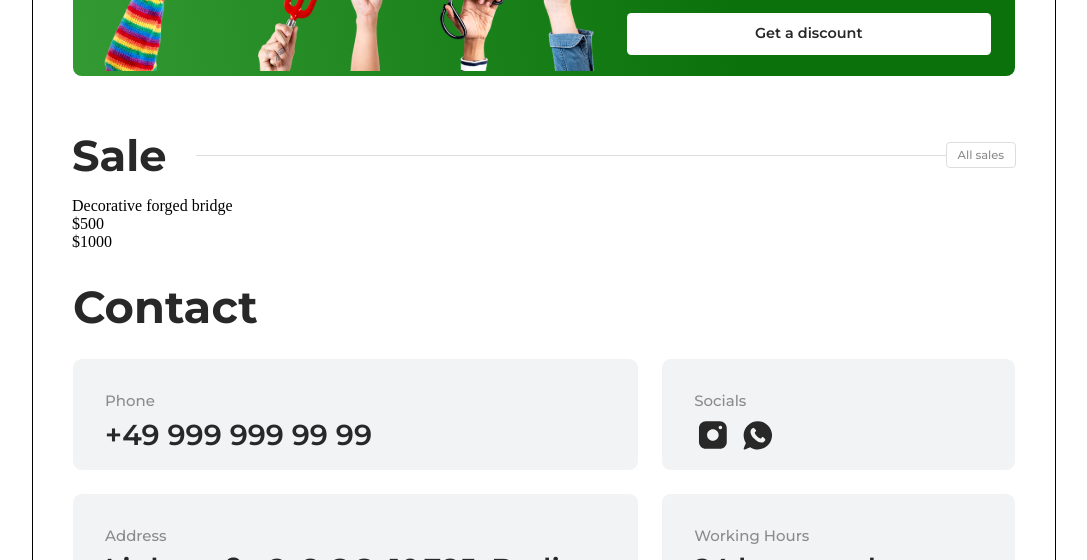
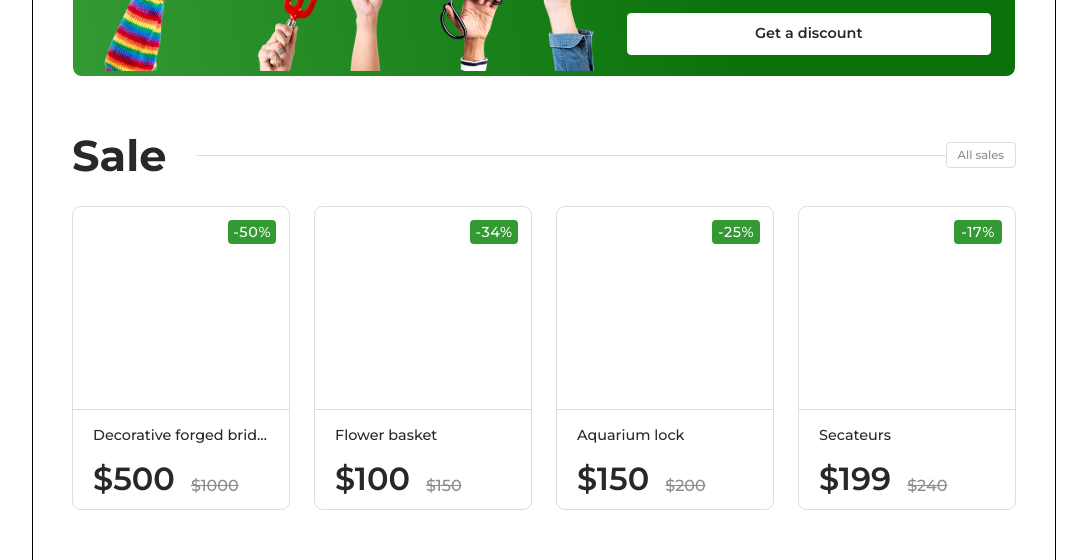
Before and after one commit to irnavi/Diplom, a React (Create React App) app: page / in a window 1280 px wide. Shown: the part 1280-1840 px from the top of the page, without its empty margins (96-1183 px from the left). Built offline with nearby package versions, Linux system fonts and the light colour scheme.

Commit message:
create homePage

```diff
--- a/src/components/saleHome/SaleHome.jsx
+++ b/src/components/saleHome/SaleHome.jsx
@@ -18,13 +18,69 @@ function SaleHome() {
                 <div className={styles.product_card}>
                     <div className={styles.product_img}>
                         <img src="" alt="" />
+                        <div className={styles.sale_absolute}>
+                            <p className={styles.absolute_text}>-50%</p>
+                        </div>
                     </div>
-                    <div className={styles.product_title}>
-                        <p className={styles.title_text}>Decorative forged bridge</p>
+                    <div className={styles.product_info}>
+                        <div className={styles.product_title}>
+                            <p className={styles.title_text}>Decorative forged bridge</p>
+                        </div>
+                        <div className={styles.product_prise}>
+                            <p className={styles.prise_sale}>$500</p>
+                            <p className={styles.prise_default}>$1000</p>
+                        </div>
                     </div>
-                    <div className={styles.product_prise}>
-                        <p className={styles.prise_sale}>$500</p>
-                        <p className={styles.prise_default}>$1000</p>
+                </div>
+                <div className={styles.product_card}>
+                    <div className={styles.product_img}>
+                        <img src="" alt="" />
+                        <div className={styles.sale_absolute}>
+                            <p className={styles.absolute_text}>-34%</p>
+                        </div>
+                    </div>
+                    <div className={styles.product_info}>
+                        <div className={styles.product_title}>
+                            <p className={styles.title_text}>Flower basket</p>
+                        </div>
+                        <div className={styles.product_prise}>
+                            <p className={styles.prise_sale}>$100</p>
+                            <p className={styles.prise_default}>$150</p>
+                        </div>
+                    </div>
+                </div>
+                <div className={styles.product_card}>
+                    <div className={styles.product_img}>
+                        <img src="" alt="" />
+                        <div className={styles.sale_absolute}>
+                            <p className={styles.absolute_text}>-25%</p>
+                        </div>
+                    </div>
+                    <div className={styles.product_info}>
+                        <div className={styles.product_title}>
+                            <p className={styles.title_text}>Aquarium lock</p>
+                        </div>
+                        <div className={styles.product_prise}>
+                            <p className={styles.prise_sale}>$150</p>
+                            <p className={styles.prise_default}>$200</p>
+                        </div>
+                    </div>
+                </div>
+                <div className={styles.product_card}>
+                    <div className={styles.product_img}>
+                        <img src="" alt="" />
+                        <div className={styles.sale_absolute}>
+                            <p className={styles.absolute_text}>-17%</p>
+                        </div>
+                    </div>
+                    <div className={styles.product_info}>
+                        <div className={styles.product_title}>
+                            <p className={styles.title_text}>Secateurs</p>
+                        </div>
+                        <div className={styles.product_prise}>
+                            <p className={styles.prise_sale}>$199</p>
+                            <p className={styles.prise_default}>$240</p>
+                        </div>
                     </div>
 
                 </div>
--- a/src/components/saleHome/SaleHome.module.css
+++ b/src/components/saleHome/SaleHome.module.css
@@ -2,7 +2,7 @@
 
 .saleHome {
     max-width: 1024px;
-    margin-bottom: 2rem;
+    margin-bottom: 3.5rem;
 }
 
 .container {
@@ -59,3 +59,101 @@
      color: black;
      cursor: pointer;
  }
+
+
+ .sale_carusel {
+    width: 100%;
+    height: 19rem;
+    display: flex;
+    justify-content: space-between;
+    gap: 1.5rem;
+    margin-top: 1.7rem;
+}
+
+.product_card {
+    width: 13.7rem;
+    height: 100%;
+    border: 1px solid #DDD;
+    border-radius: 0.55rem;
+
+}
+
+.product_img {
+    width: 100%;
+    height: 12.7rem;
+    border-bottom: 1px solid #DDD;
+    position: relative;
+
+}
+
+.sale_absolute {
+    position: absolute;
+    width:3rem;
+    height: 1.5rem;
+    z-index: 4;
+    background-color: #393;
+    border-radius: 0.25rem;
+    right: 0.8rem;
+    top: 0.8rem;
+}
+.absolute_text {
+    color:#FFF;
+    font-family: Montserrat;
+    font-size: 0.9rem;
+    font-style: normal;
+    font-weight: 500;
+    line-height: 130%;
+    letter-spacing: 0.0375rem;
+    text-align: center;
+    padding: 6%;
+}
+
+.product_info {
+    width: 11rem;
+    margin: 0 auto;
+    padding-top: 1rem;
+}
+
+.product_title {
+    width: 100%;
+
+}
+
+
+.title_text {
+    color: #282828;
+    font-family: Montserrat;
+    font-size: 0.9rem;
+    font-style: normal;
+    font-weight: 500;
+    line-height: 130%;
+    white-space: nowrap;
+    overflow: hidden;
+    text-overflow: ellipsis;
+}
+
+.product_prise {
+    display: flex;
+    gap: 1rem;
+    align-items: end;
+    padding-top: 1rem;
+}
+
+.prise_sale {
+    color: #282828;
+    font-family: Montserrat;
+    font-size: 2rem;
+    font-style: normal;
+    font-weight: 600;
+    line-height: 110%;
+}
+
+.prise_default {
+    color: #8B8B8B;
+    font-family: Montserrat;
+    font-size: 1rem;
+    font-style: normal;
+    font-weight: 500;
+    line-height: 130%;
+    text-decoration: line-through;
+}
```
